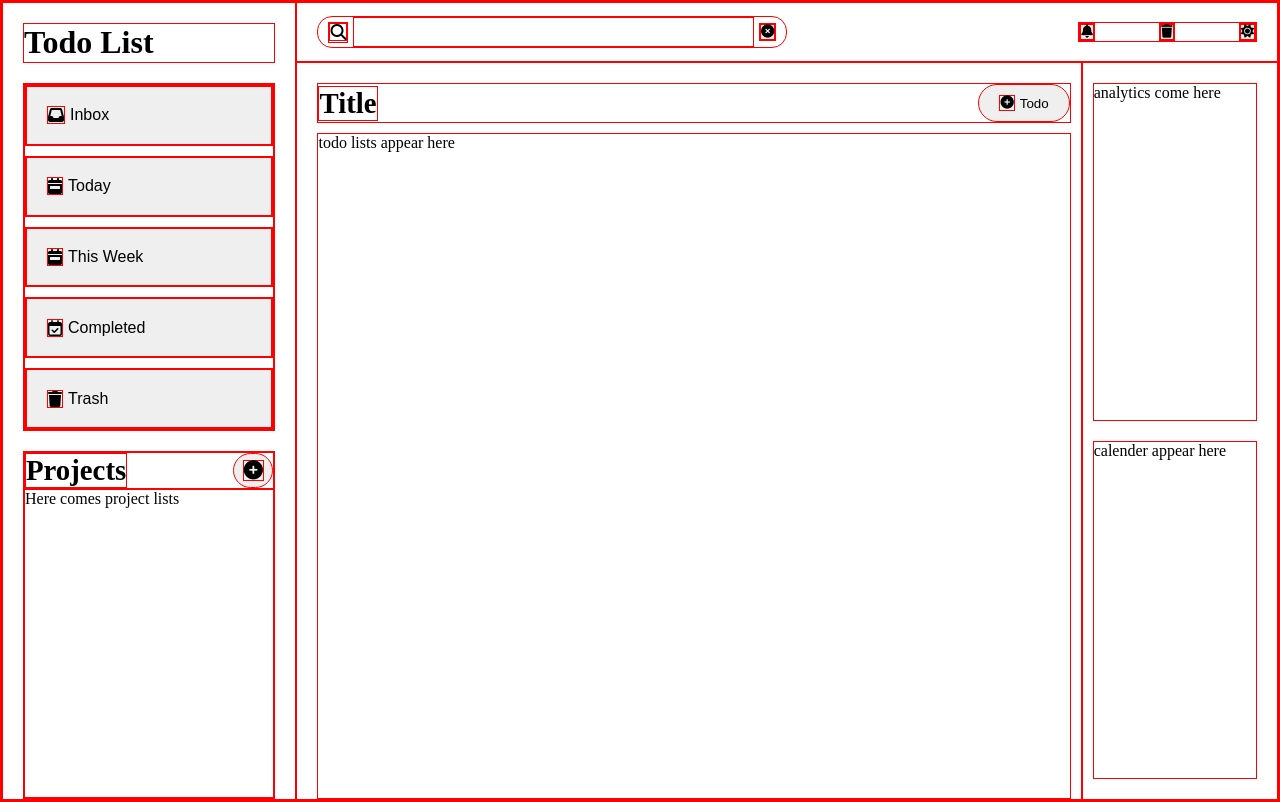
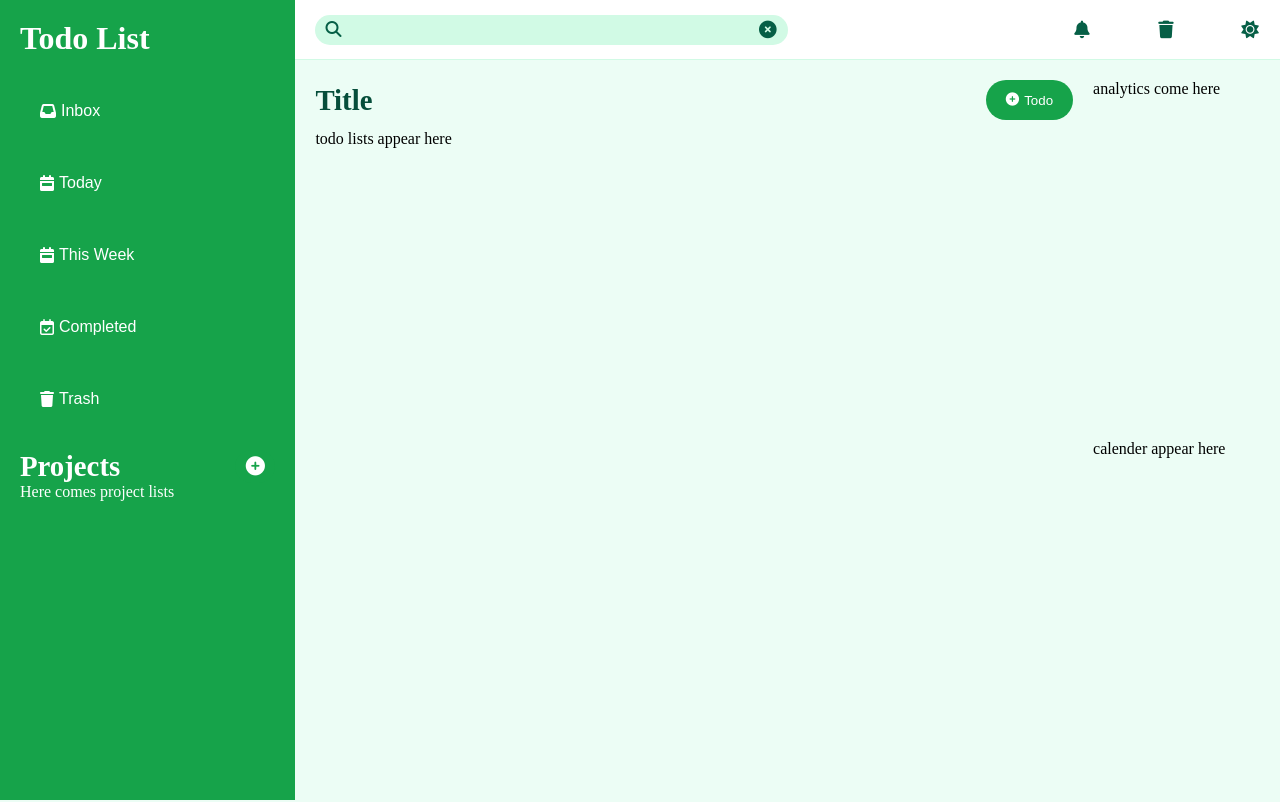
Before and after one commit to abhirup-2005/todo-list, a website built with webpack: page src/template.html in a window 1280 px wide. Built offline with nearby package versions, Linux system fonts and the light colour scheme.

Commit message:
Add CSS theme

```diff
--- a/src/style.css
+++ b/src/style.css
@@ -2,14 +2,31 @@
     box-sizing: border-box;
     margin: 0;
     padding: 0;
-    border: red solid 1px;
 }
+
 :root {
-    --bg-color : #ffffff;
+    --bg-app: #ecfdf5;
+    --bg-sidebar: #16a34a;
+    --bg-topbar: #ffffff;
+    --bg-main: #ecfdf5;
+    --bg-panel: #ecfdf5;
+    --bg-card: #ffffff;
+
+    --text-primary: #064e3b;
+    --text-secondary: #065f46;
+    --text-on-sidebar: #ffffff;
+    --text-muted: #6b7280;
+
+    --accent-primary: #16a34a;
+    --accent-soft: #d1fae5;
+    --accent-warning: #f59e0b;
+
+    --border-default: #d1fae5;
+    --shadow-card: 0 6px 16px rgba(0, 0, 0, 0.07);
 }
 
 body {
-    background-color: var(--bg-color);
+    background-color: var(--bg-app);
     display: grid;
     grid-template-columns: 1.5fr 4fr 1fr;
     grid-template-rows: 60px 1fr;
@@ -17,6 +34,8 @@ body {
 }
 
 #left-sidebar {
+    background-color: var(--bg-sidebar);
+    color: var(--text-on-sidebar);
     grid-column: 1/2;
     grid-row: 1/-1;
     display: grid;
@@ -26,11 +45,14 @@ body {
     gap: 20px;
 }
 
-#left-sidebar > h1 {
+#left-sidebar>h1 {
     font-size: 2rem;
 }
 
 header {
+    background-color: var(--bg-topbar);
+    border-bottom: 1px solid var(--border-default);
+
     grid-column: 2/-1;
     grid-row: 1/2;
 
@@ -40,7 +62,10 @@ header {
     align-items: center;
     padding: 20px;
 }
+
 #main {
+    background-color: var(--bg-main);
+
     grid-column: 2/3;
     grid-row: 2/-1;
 
@@ -50,6 +75,7 @@ header {
     padding: 20px 10px 0 20px;
     gap: 10px;
 }
+
 #right-sidebar {
     grid-column: 3/-1;
     grid-row: 2/-1;
@@ -60,13 +86,14 @@ header {
     padding: 20px 20px 20px 10px;
     gap: 20px;
 }
+
 #projects {
     display: grid;
     grid-template-columns: 1fr;
     grid-template-rows: min-content 1fr;
 }
 
-#projects > .header{
+#projects>.header {
     display: flex;
     justify-content: space-between;
 }
@@ -76,6 +103,8 @@ header {
 }
 
 .search {
+    background-color: var(--accent-soft);
+
     width: max(50%, 400px);
     display: flex;
     align-items: center;
@@ -84,28 +113,54 @@ header {
     padding: 0 10px;
 }
 
-.search input{
+.search label {
+    color: var(--text-secondary);
+}
+
+.search input {
+    background: transparent;
+    border: none;
+    color: var(--text-primary);
+    outline: none;
+
     flex: 1;
     height: 30px;
 }
 
-#main > .header {
+#main>.header {
     display: flex;
     justify-content: space-between;
     align-items: center;
 }
 
 #main .title {
+    color: var(--text-primary);
     font-size: 1.8rem;
 }
 
-header > .right-section {
+header>.right-section {
     display: flex;
     gap: 5vw;
     align-items: center;
 }
 
-#views > ol {
+header button {
+    display: flex;
+    justify-content: center;
+    align-items: center;
+    width: 20px;
+    height: 20px;
+    background-color: transparent;
+    border: none;
+    color: var(--text-secondary);
+    font-size: 1.1rem;
+}
+
+header button:hover {
+    color: var(--accent-primary);
+}
+
+#views>ol {
     height: 100%;
     display: grid;
     grid-template-columns: 1fr;
@@ -115,6 +170,10 @@ header > .right-section {
 }
 
 #views button {
+    background: transparent;
+    color: var(--text-on-sidebar);
+    border: none;
+    border-radius: 10px;
     width: 100%;
     height: 100%;
     display: flex;
@@ -123,6 +182,10 @@ header > .right-section {
     align-items: center;
     padding: 10px 20px;
     font-size: 1rem;
+}
+
+#views button:hover {
+    background: rgba(255, 255, 255, 0.15);
 }
 
 #add-todo {
@@ -142,3 +205,15 @@ header > .right-section {
     justify-content: center;
     font-size: 1.2rem;
 }
+
+#add-todo,
+#add-project {
+  background-color: var(--accent-primary);
+  color: white;
+  border: none;
+}
+
+#add-todo:hover,
+#add-project:hover {
+  filter: brightness(0.95);
+}
```
